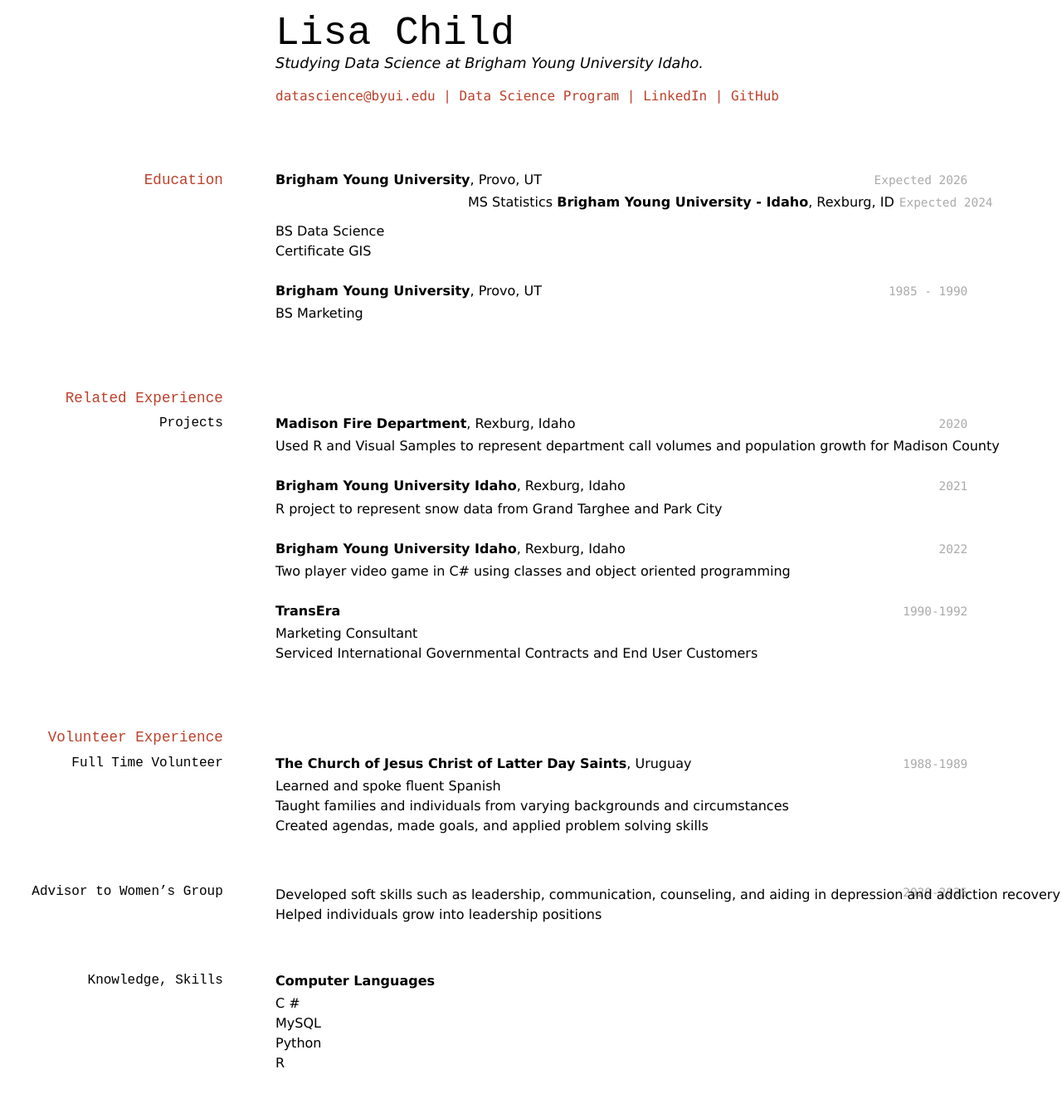
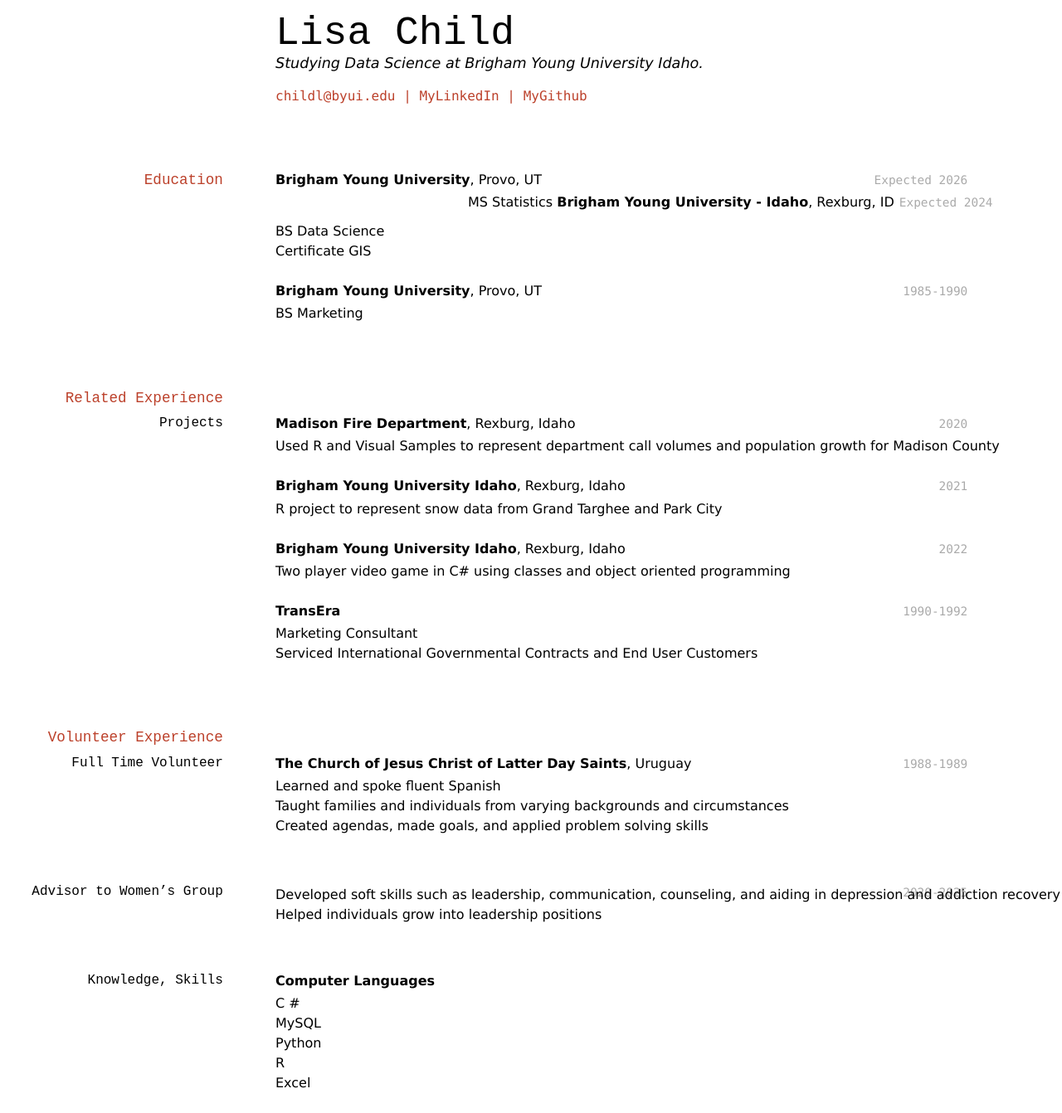
Before and after one commit to noeliap101/childl_resume, a Jekyll site: the page built from docs/index.md, in a window 1280 px wide. Shown: the whole page at 83% size. Built offline with Jekyll 4.4.1, drawn with Linux system fonts in a browser that asks for light colours; before the commit the page ends 1318 px from its top, so only the background shows below that.

Commit message:
updated changes github, linkedin

```diff
--- a/docs/index.md
+++ b/docs/index.md
@@ -6,10 +6,9 @@ title: Lisa Child's Resume
 Studying Data Science at Brigham Young University Idaho.
 
 <div id="webaddress">
-<a href="datascience@byui.edu">datascience@byui.edu</a>
-| <a href="https://byuidatascience.github.io/development.html">Data Science Program</a>
-| <a href="https://www.linkedin.com/in/lisa-child-5a523022b/">LinkedIn</a>
-| <a href="https://github.com/ChildL">GitHub</a>
+<a href="childl@byui.edu">childl@byui.edu</a>
+| <a href="https://www.linkedin.com/in/lisa-child-5a523022b/">MyLinkedIn</a>
+| <a href="https://github.com/ChildL">MyGithub</a>
 </div>
 
 <!-- https://www.monique.tech/the-art-of-markdown -->
@@ -26,9 +25,8 @@ __Brigham Young University - Idaho__, Rexburg, ID
 - BS Data Science
 - Certificate GIS
 
-`1985 - 1990`
+`1985-1990`
 __Brigham Young University__, Provo, UT
-
 - BS Marketing
 
 ## Related Experience
@@ -81,6 +79,7 @@ __Computer Languages__
 - MySQL
 - Python
 - R
+- Excel
 
 
 <!-- ### Footer
```
